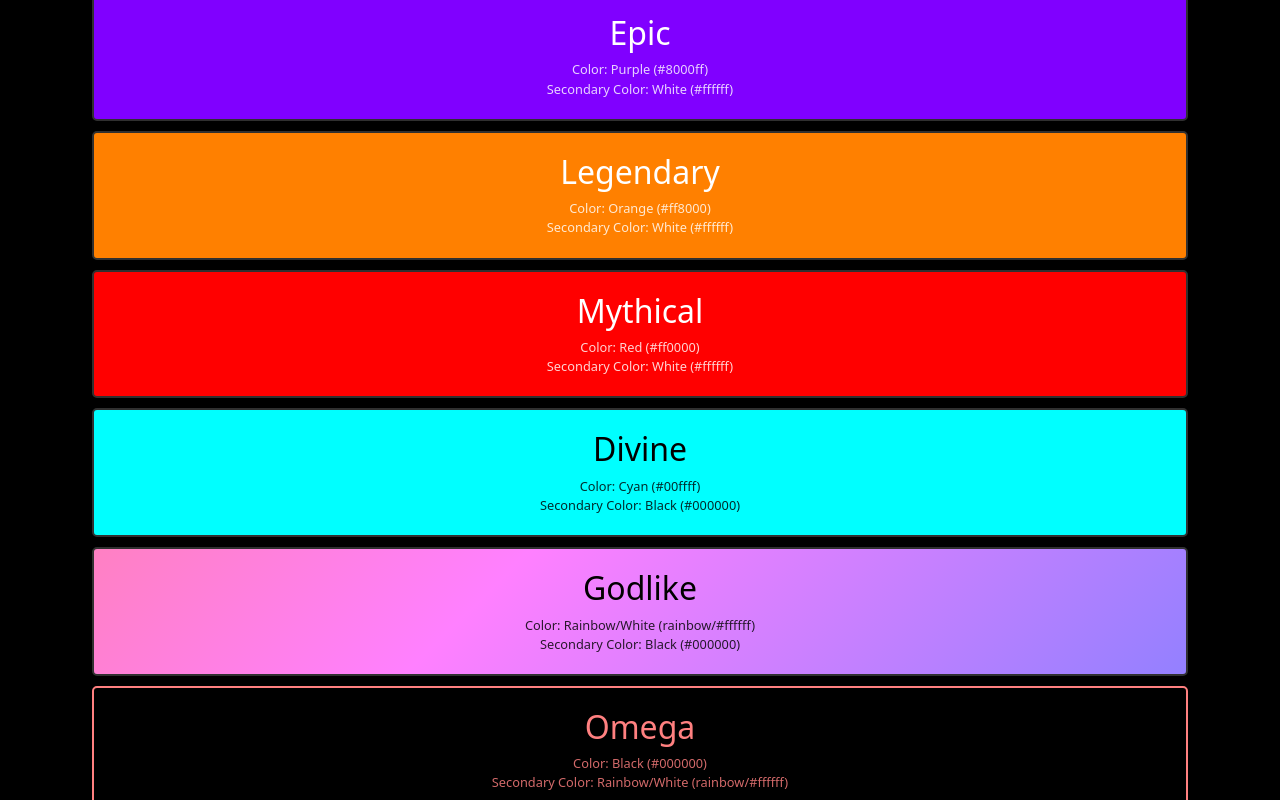
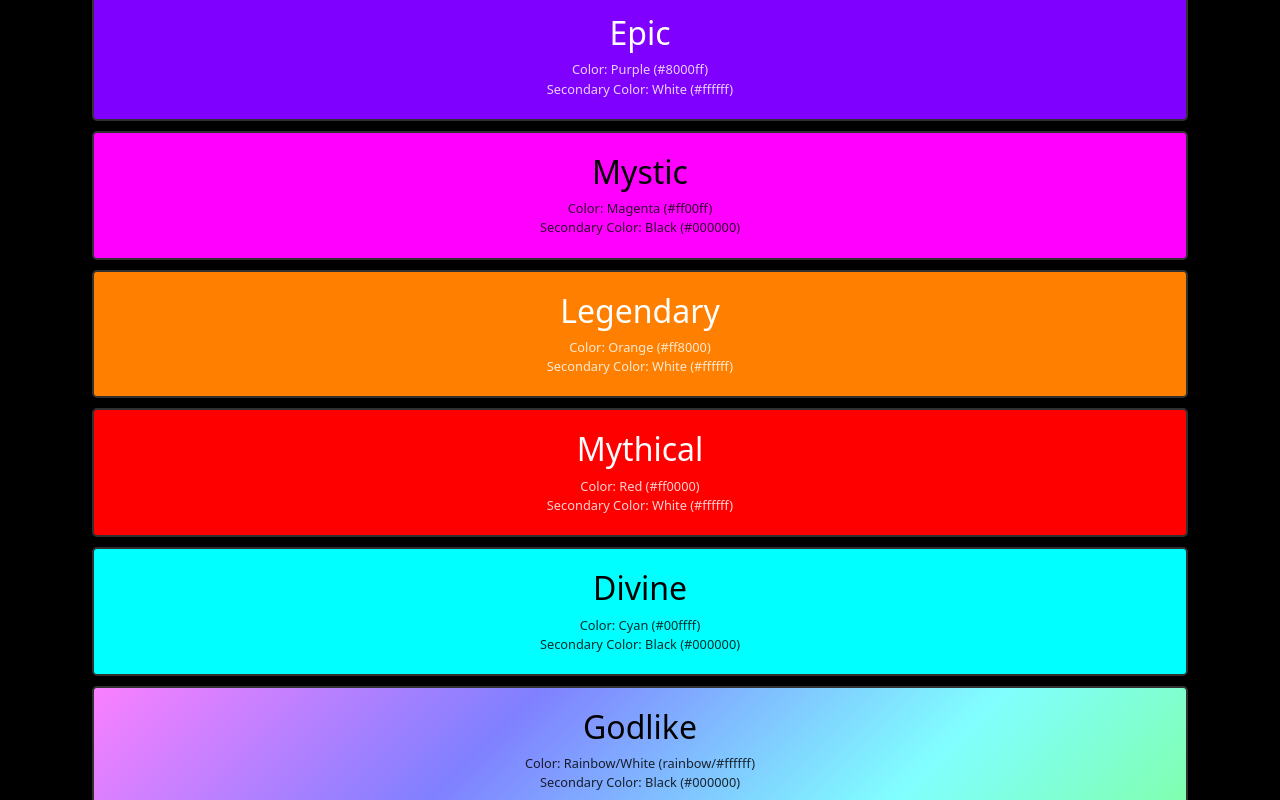
Before and after one commit to Ascyt/rarities, an Angular app: page /main in a window 1280 px wide. Shown: the part 660-1460 px from the top of the page. Built offline with nearby package versions, Linux system fonts and the light colour scheme.

Commit message:
Added mystic rarity

```diff
--- a/src/app/rarity-list/rarity-list.component.scss
+++ b/src/app/rarity-list/rarity-list.component.scss
@@ -44,6 +44,11 @@ li {
     color: #ffffff;
 }
 
+.mystic {
+    background-color: #ff00ff;
+    color: #000000;
+}
+
 .legendary {
     background-color: #ff8000;
     color: #ffffff;
@@ -79,7 +84,7 @@ li {
 
 .godlike {
     background: linear-gradient(-45deg, #ff8080, #ffff80, #80ff80, #80ffff, #8080ff, #ff80ff, #ff8080, #ffff80, #80ff80, #80ffff, #8080ff, #ff80ff, #ff8080);
-    background-size: 1000% 100%;
+    background-size: 500% 100%;
     animation: rainbow 100s linear infinite;
 }
 
--- a/src/app/rarity-list/rarity-list.component.ts
+++ b/src/app/rarity-list/rarity-list.component.ts
@@ -23,6 +23,7 @@ export class RarityListComponent {
     {name: 'Rare', color: 'Yellow', colorHex: '#ffff00', secondaryColor:'Black', secondaryColorHex:'#000000', cssClass: 'rare'},
     {name: 'Super Rare', color: 'Blue', colorHex: '#0080ff', secondaryColor:'White', secondaryColorHex:'#ffffff', cssClass: 'super-rare'},
     {name: 'Epic', color: 'Purple', colorHex: '#8000ff', secondaryColor:'White', secondaryColorHex:'#ffffff', cssClass: 'epic'},
+    {name: 'Mystic', color: 'Magenta', colorHex: '#ff00ff', secondaryColor:'Black', secondaryColorHex:'#000000', cssClass: 'mystic'},
     {name: 'Legendary', color: 'Orange', colorHex: '#ff8000', secondaryColor:'White', secondaryColorHex:'#ffffff', cssClass: 'legendary'},
     {name: 'Mythical', color: 'Red', colorHex: '#ff0000', secondaryColor:'White', secondaryColorHex:'#ffffff', cssClass: 'mythical'},
     {name: 'Divine', color: 'Cyan', colorHex: '#00ffff', secondaryColor:'Black', secondaryColorHex:'#000000', cssClass: 'divine'},
```
